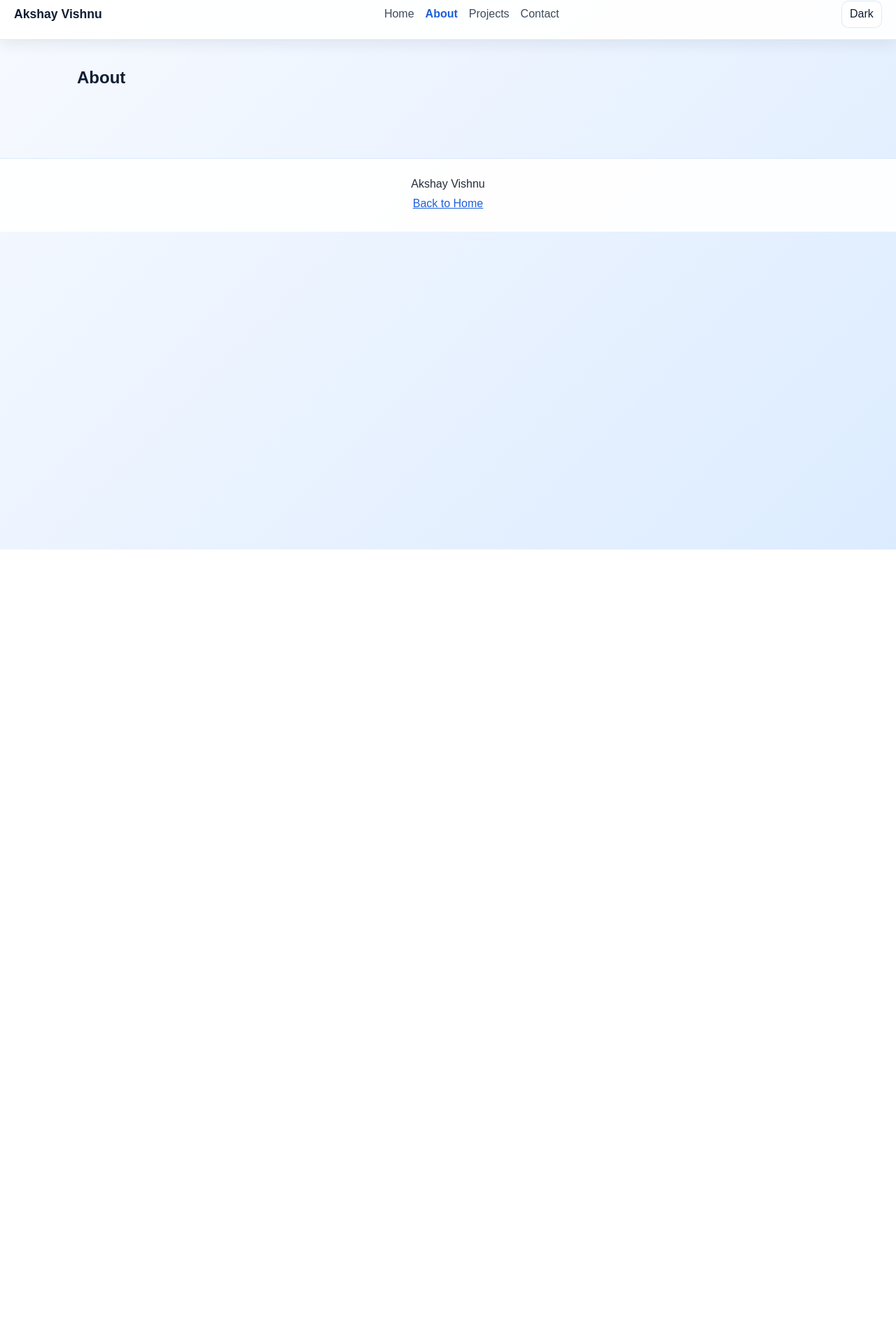
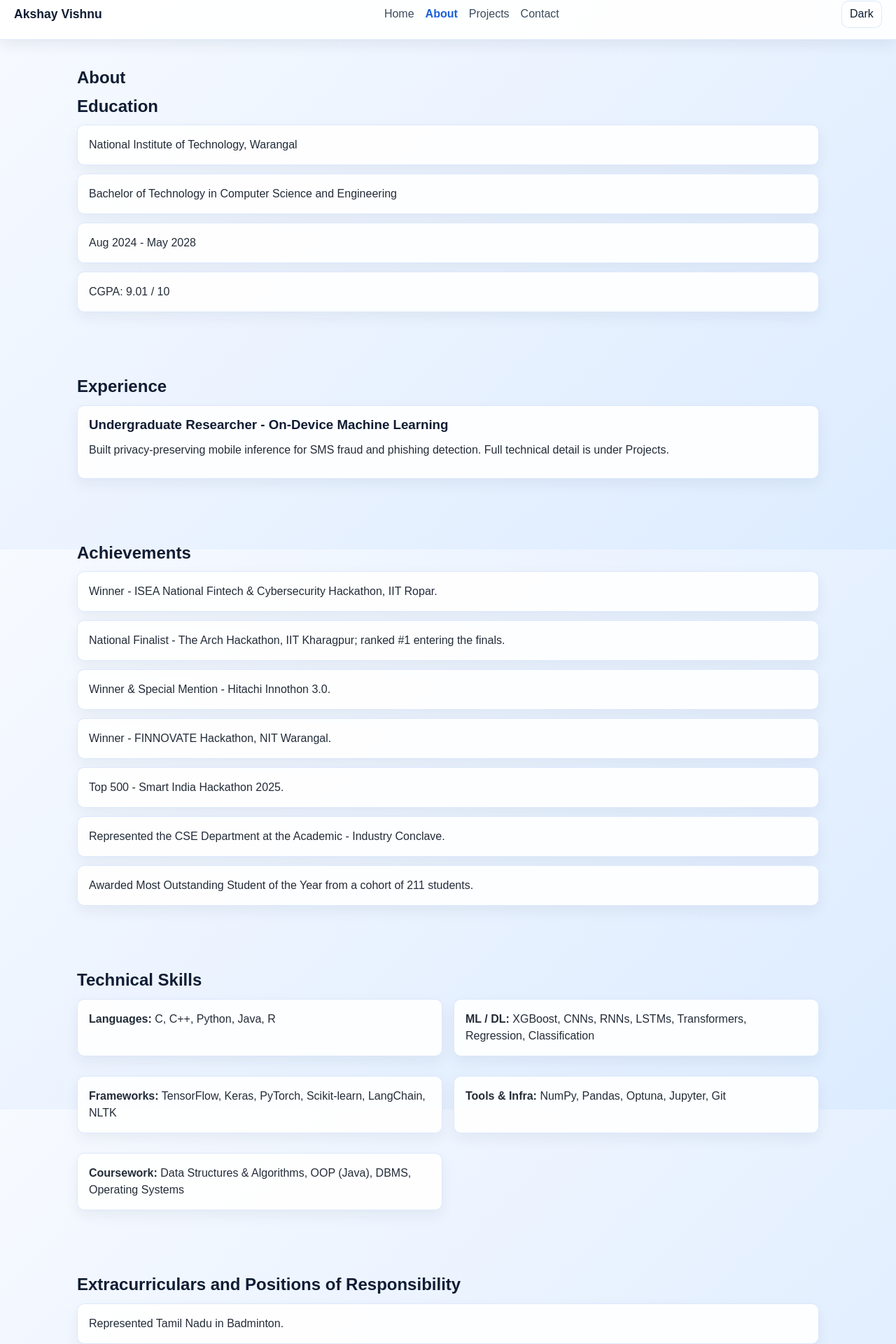
Before and after one commit to AkshayyVishnu/Personal_Portfolio, a React (Vite) app in the folder assignment-2/: page /about in a window 1280 px wide. Shown: the part 15-1935 px from the top of the page at 70% size. Before the commit the page ends 800 px from the top, so only its background shows below. Built offline with nearby package versions, Linux system fonts and the light colour scheme.

Commit message:
feat(a2): add Skills component and About page

```diff
--- /dev/null
+++ b/assignment-2/src/components/Skills.jsx
@@ -0,0 +1,22 @@
+const skills = [
+  ['Languages', 'C, C++, Python, Java, R'],
+  ['ML / DL', 'XGBoost, CNNs, RNNs, LSTMs, Transformers, Regression, Classification'],
+  ['Frameworks', 'TensorFlow, Keras, PyTorch, Scikit-learn, LangChain, NLTK'],
+  ['Tools & Infra', 'NumPy, Pandas, Optuna, Jupyter, Git'],
+  ['Coursework', 'Data Structures & Algorithms, OOP (Java), DBMS, Operating Systems'],
+];
+
+function Skills() {
+  return (
+    <section id="skills">
+      <h2>Technical Skills</h2>
+      <ul className="skill-list">
+        {skills.map(([group, items]) => (
+          <li key={group}><strong>{group}:</strong> {items}</li>
+        ))}
+      </ul>
+    </section>
+  );
+}
+
+export default Skills;
--- a/assignment-2/src/pages/About.jsx
+++ b/assignment-2/src/pages/About.jsx
@@ -1,5 +1,71 @@
+import Skills from '../components/Skills';
+
+const education = [
+  'National Institute of Technology, Warangal',
+  'Bachelor of Technology in Computer Science and Engineering',
+  'Aug 2024 - May 2028',
+  'CGPA: 9.01 / 10',
+];
+
+const achievements = [
+  'Winner - ISEA National Fintech & Cybersecurity Hackathon, IIT Ropar.',
+  'National Finalist - The Arch Hackathon, IIT Kharagpur; ranked #1 entering the finals.',
+  'Winner & Special Mention - Hitachi Innothon 3.0.',
+  'Winner - FINNOVATE Hackathon, NIT Warangal.',
+  'Top 500 - Smart India Hackathon 2025.',
+  'Represented the CSE Department at the Academic - Industry Conclave.',
+  'Awarded Most Outstanding Student of the Year from a cohort of 211 students.',
+];
+
+const extracurriculars = [
+  'Represented Tamil Nadu in Badminton.',
+  'Gold Medalist - Inter-University Badminton Championship.',
+  'Executive Member - Computer Science and Engineering Society (CSES), NIT Warangal.',
+  'Executive Member - HAM ARC.',
+  'Best Public Speaker - Junior Toastmasters.',
+];
+
 function About() {
-  return <section><h1>About</h1></section>;
+  return (
+    <>
+      <section id="about">
+        <h1>About</h1>
+        <h2>Education</h2>
+        <ul className="card-list">
+          {education.map((item) => <li key={item}>{item}</li>)}
+        </ul>
+      </section>
+
+      <section id="experience">
+        <h2>Experience</h2>
+        <ul className="card-list">
+          <li>
+            <h3>Undergraduate Researcher - On-Device Machine Learning</h3>
+            <p>
+              Built privacy-preserving mobile inference for SMS fraud and phishing detection. Full
+              technical detail is under Projects.
+            </p>
+          </li>
+        </ul>
+      </section>
+
+      <section id="achievements">
+        <h2>Achievements</h2>
+        <ul className="card-list">
+          {achievements.map((item) => <li key={item}>{item}</li>)}
+        </ul>
+      </section>
+
+      <Skills />
+
+      <section id="extracurriculars">
+        <h2>Extracurriculars and Positions of Responsibility</h2>
+        <ul className="card-list">
+          {extracurriculars.map((item) => <li key={item}>{item}</li>)}
+        </ul>
+      </section>
+    </>
+  );
 }
 
 export default About;
```
